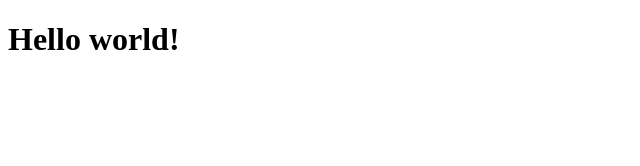
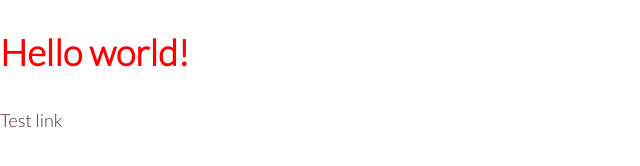
Before and after one commit to ratkosolar/React-Apollo-Mutiplayer-Chess-Game, a Gatsby site in the folder client/: page / in a window 1280 px wide. Shown: the whole page, without its empty margins (0-640 px from the left). Built offline with nearby package versions, Linux system fonts and the light colour scheme; Gatsby itself is replaced by a stand-in of ours.

Commit message:
Setup styled-components and add project theme

```diff
--- a/client/gatsby-config.js
+++ b/client/gatsby-config.js
@@ -6,8 +6,8 @@ const config = {
   copyright: "Copyright © 2021. Ratko Solar",
   fonts: ["lato:300", "raleway:600"],
   backgroundColor: "#ffffff",
-  themeColor: "#000000"
-}
+  themeColor: "#000000",
+};
 
 module.exports = {
   pathPrefix: "/",
@@ -43,6 +43,18 @@ module.exports = {
       },
     },
     {
+      resolve: `gatsby-plugin-styled-components`,
+      options: {
+        displayName: false,
+      },
+    },
+    {
+      resolve: `gatsby-plugin-layout`,
+      options: {
+        component: require.resolve(`./src/layout/Layout.tsx`),
+      },
+    },
+    {
       resolve: `gatsby-plugin-google-fonts`,
       options: {
         fonts: config.fonts,
--- /dev/null
+++ b/client/src/layout/Layout.tsx
@@ -0,0 +1,9 @@
+import React, { FC, ReactNode } from "react";
+
+import { ThemeWrapper } from "../shared";
+
+const Layout: FC<{ children: ReactNode }> = ({ children }) => {
+  return <ThemeWrapper>{children}</ThemeWrapper>;
+};
+
+export default Layout;
--- a/client/src/pages/index.tsx
+++ b/client/src/pages/index.tsx
@@ -1,7 +1,17 @@
 import React, { FC } from "react";
+import styled from "styled-components";
+
+const StyledText = styled.h1`
+  color: red;
+`;
 
 const Home: FC = () => {
-  return <h1>Hello world!</h1>;
+  return (
+    <>
+      <StyledText>Hello world!</StyledText>
+      <a href="#">Test link</a>
+    </>
+  );
 };
 
 export default Home;
--- /dev/null
+++ b/client/src/shared/Theme/Theme.tsx
@@ -0,0 +1,124 @@
+import React, { FC } from "react";
+import { ThemeProvider, createGlobalStyle } from "styled-components";
+import { normalize } from "styled-normalize";
+import { Props, Theme } from "./Theme.types";
+
+const colorPrimary = {
+  lightest: "#cac2b5",
+  lighter: "#cac2b5",
+  light: "#cac2b5",
+  default: "#edd4b2",
+  dark: "#d0a98f",
+  darker: "#d0a98f",
+  darkest: "#d0a98f",
+};
+
+const colorSecondary = {
+  lightest: "#5d374e",
+  lighter: "#5d374e",
+  light: "#5d374e",
+  default: "#4d243d",
+  dark: "#321727",
+  darker: "#321727",
+  darkest: "#321727",
+};
+
+const colorSuccess = {
+  default: "rgb(2, 162, 2)",
+};
+
+const colorDanger = {
+  default: "rgb(196, 5, 5)",
+};
+
+const colors = {
+  primary: colorPrimary,
+  secondary: colorSecondary,
+  success: colorSuccess,
+  danger: colorDanger,
+  text: {
+    heading: "#000",
+    body: "#333",
+    link: colorSecondary.default,
+    accent: colorSecondary.default,
+  },
+};
+
+const breakpoints = {
+  xl: "1200px",
+  lg: "980px",
+  md: "768px",
+  sm: "540px",
+  xs: "320px",
+};
+
+const zIndexes = {};
+
+const fonts = {
+  headings: `"Raleway", Helvetica, Arial, sans-serif`,
+  text: `"Lato", Helvetica, Arial, sans-serif`,
+};
+
+export const theme: Theme = {
+  colors,
+  breakpoints,
+  zIndexes,
+  fonts,
+  unit: (size) => `${size * 4}px`,
+};
+
+const GlobalStyles = createGlobalStyle`
+  ${normalize}
+
+  html, body {
+    overflow-x: hidden;
+  }
+
+  body {
+    color: ${theme.colors.text.body};
+    font-size: 112.5%;
+    line-height: 1.6;
+    font-family: ${theme.fonts.text};
+
+    @media (max-width: ${theme.breakpoints.lg}) {
+      font-size: 100%;
+    }
+  }
+  p {
+     margin: ${theme.unit(3)} 0 0;
+  }
+
+  ::selection {
+    background: ${theme.colors.secondary.default};
+  }
+  ::-moz-selection {
+    background: ${theme.colors.secondary.default};
+  }
+
+  a {
+    color: ${theme.colors.text.link};
+    transition: color 0.2s;
+    text-decoration: none;
+
+    &:hover {
+      text-decoration: underline;
+    }
+
+    strong {
+      color: ${theme.colors.text.link};
+    }
+  }
+
+  * {
+    box-sizing: border-box;
+  }
+`;
+
+export const ThemeWrapper: FC<Props> = ({ children }) => {
+  return (
+    <ThemeProvider theme={theme}>
+      <GlobalStyles />
+      {children}
+    </ThemeProvider>
+  );
+};
--- /dev/null
+++ b/client/src/shared/Theme/index.ts
@@ -0,0 +1 @@
+export { ThemeWrapper, theme } from "./Theme";
--- /dev/null
+++ b/client/src/shared/index.ts
@@ -0,0 +1,2 @@
+// Theme
+export { ThemeWrapper, theme } from "./Theme";
```
Also changed, not shown: client/package.json (+8 -0 lines), client/src/shared/Theme/Theme.types.ts (added, +35 -0 lines), 1 other file.
